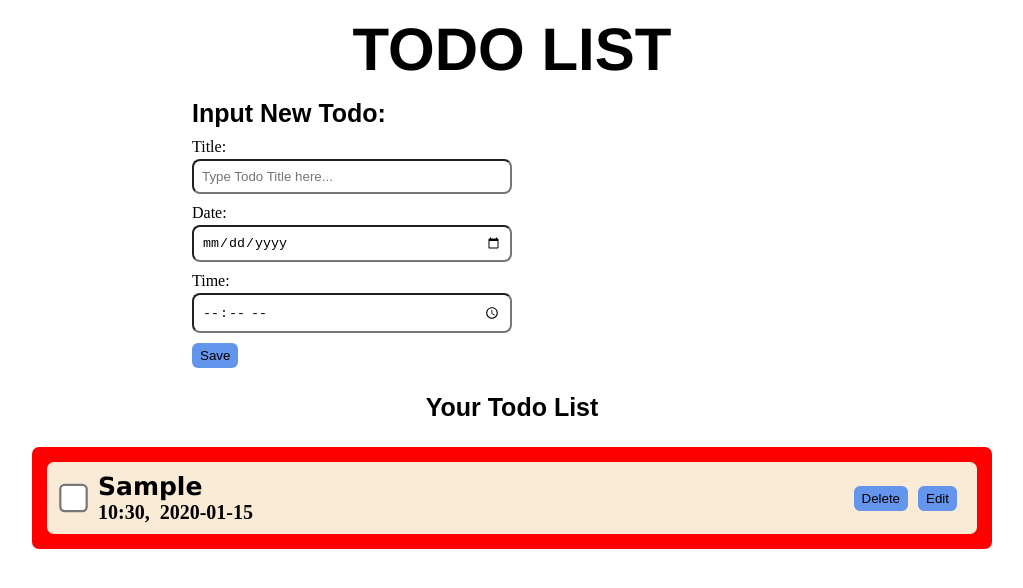
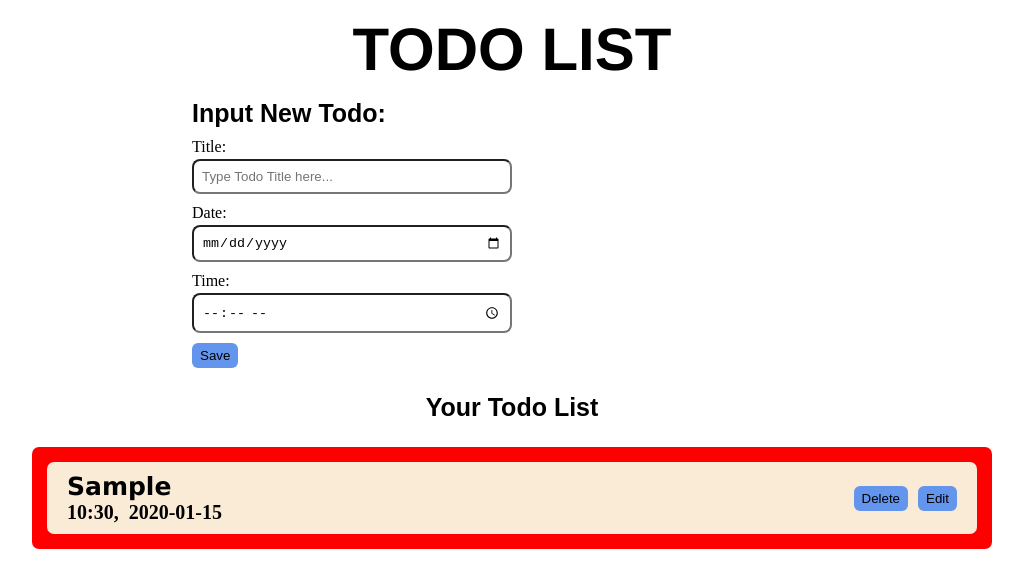
Before and after one commit to earlmorningstar/ReactToDo, a React (Vite) app: page / in a window 1280 px wide. Both pictures are taken after typing "Sample", "2020-01-15", "10:30" into the empty fields and a click on the button "Save". Shown: the top 588 px of the page, without its empty margins (128-1151 px from the left). Built offline with nearby package versions, Linux system fonts and the light colour scheme.

Commit message:
Update Task.jsx

```diff
--- a/src/assets/components/Task.jsx
+++ b/src/assets/components/Task.jsx
@@ -33,7 +33,7 @@ useEffect(() => {
       <div className="layoutBox">
         <div className="layoutMin">
           <div className="checknTitle">
-            <input className="checkbox" type="checkbox" />
+            {/* <input className="checkbox" type="checkbox" /> */}
             <div>
               <h1>
                 <li className="lists" key={task.index}>
```
